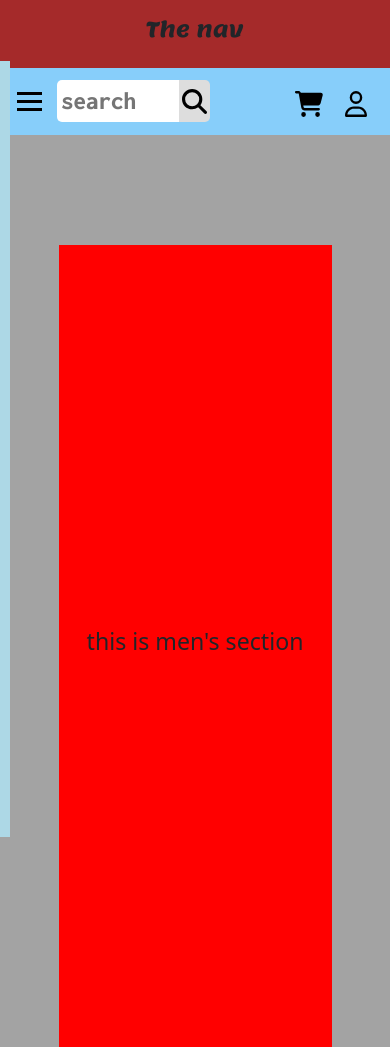
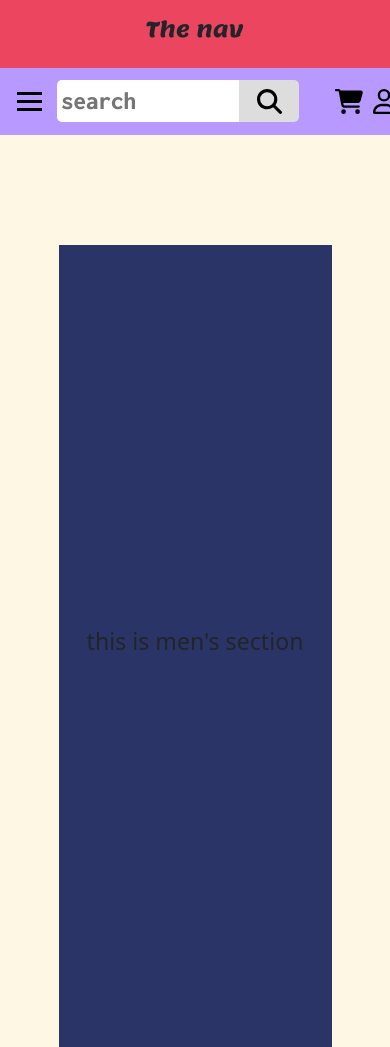
Before and after one commit to Rolex0007/clothing-, a plain HTML site: page index.html in a window 390 px wide. Shown: the top 1047 px of the page. Drawn offline with nearby package versions, Linux system fonts and the light colour scheme.

Commit message:
# responsive navbar complete

```diff
--- a/style.css
+++ b/style.css
@@ -40,21 +40,21 @@ html {
 }
 
 body {
-  background-color: rgb(163, 163, 163);
+  background-color: #fdf7e4;
   overflow-x: hidden;
 }
 
 .logo {
   text-align: center;
   height: 8vh;
-  background-color: brown;
+  background-color: #eb455f;
   padding: 2vh;
   font-family: var(--google-font);
 }
 
 nav {
   max-height: 8vh;
-  background-color: lightskyblue;
+  background-color: #b799ff;
   display: flex;
   justify-content: space-between;
   align-items: center;
@@ -82,7 +82,7 @@ nav ul {
 
 .userlinks {
   height: 6vh;
-  margin-right: 10px;
+  margin-right: 20px;
 }
 
 .user-opt img {
@@ -92,31 +92,39 @@ nav ul {
 .searchdiv {
   margin-left: 15vh;
   margin-right: 15vh;
+  width: 50%;
 }
 
 .search-box {
   padding: 1vw;
   font-size: 17px;
   border: none;
-  width: 20vw;
+  width: 80%;
   font-size: 1.4vw;
   height: 5vh;
   font-family: var(--google-font2);
+  border-bottom-left-radius: 5px;
+  border-top-left-radius: 5px;
 }
 
 .search-btn {
   float: right;
   line-height: 0px;
   padding: 0.5vw;
-  margin-right: 16px;
   background: #ddd;
   font-size: 17px;
   border: none;
   cursor: pointer;
-  width: auto;
+  width: 20%;
   font-size: 1.4vw;
   height: 5vh;
   font-family: var(--google-font2);
+  border-bottom-right-radius: 5px;
+  border-top-right-radius: 5px;
+}
+
+.search-btn img {
+  display: none;
 }
 
 .search-btn:hover {
@@ -147,7 +155,7 @@ nav ul {
 
 .panel {
   margin: 13vh;
-  background-color: red;
+  background-color: #2b3467;
   width: 70%;
   height: 95vh;
   display: flex;
@@ -159,7 +167,7 @@ nav ul {
 /* footer */
 
 footer {
-  background-color: rgb(163, 163, 163);
+  background-color: #424769;
   height: 55vh;
   display: flex;
   justify-content: center;
@@ -178,27 +186,30 @@ footer ul {
 
 /* tablet */
 
-@media screen and (max-width: 980px) {
-  .searchdiv {
-    width: 50%;
-    margin: 5%;
-  }
+@media screen and (max-width: 876px) {
   .search-btn span {
     display: none;
   }
+  .search-btn img {
+    display: inline-block;
+  }
+  .searchdiv {
+    width: 50%;
+    margin: 50px;
+  }
   .search-box {
-    width: 80%;
+    width: 75%;
     font-size: 25px;
     border-top-left-radius: 5px;
     border-bottom-left-radius: 5px;
   }
   .search-btn {
-    min-width: 10%;
-    width: 15%;
+    width: 25%;
     margin-right: auto;
     border-top-right-radius: 5px;
     border-bottom-right-radius: 5px;
   }
+
   .userlinks {
     padding: 0%;
   }
@@ -221,32 +232,14 @@ footer ul {
     width: 50%;
     display: flex;
     flex-direction: column;
-    transform: translateX(-100%);
+    transform: translateX(-106%);
   }
-  .userlinks {
-    width: 40%;
-    justify-content: space-around;
-    padding-left: 0px;
-  }
+
   .navlinks li {
     opacity: 0;
   }
-
-  .userlinks li {
-    width: 10px;
-    margin: 20px;
-    height: 5vh;
-  }
-
-  .category,
-  .user-opt {
+  .category {
     font-size: 100%;
-  }
-  .user-opt img {
-    height: 60%;
-    position: relative;
-    top: 25%;
-    right: 50%;
   }
 
   .searchdiv {
@@ -254,13 +247,13 @@ footer ul {
     margin: 10px;
   }
   .search-box {
-    width: 80%;
+    width: 75%;
     font-size: 25px;
     border-top-left-radius: 5px;
     border-bottom-left-radius: 5px;
   }
   .search-btn {
-    width: 20%;
+    width: 25%;
     margin-right: auto;
     border-top-right-radius: 5px;
     border-bottom-right-radius: 5px;
```
